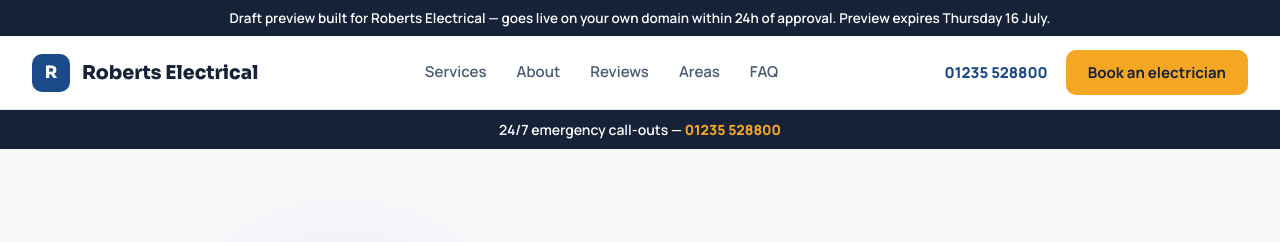
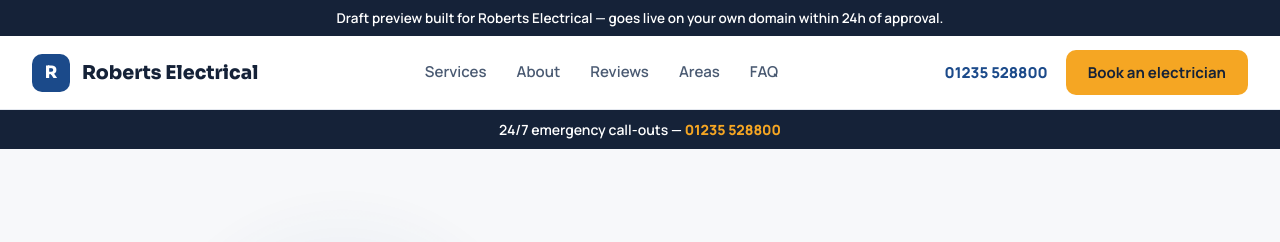
Before and after one commit to East-designs/preview-electrician-oxford-abingdon-didcot, a plain HTML site: page index.html in a window 1280 px wide. Shown: the top 242 px of the page. Drawn offline with nearby package versions, Linux system fonts and the light colour scheme; no server answers.

Commit message:
Banner: remove build-time expiry date (stamped at outreach time instead)

```diff
--- a/index.html
+++ b/index.html
@@ -61,7 +61,7 @@
 </helmet>
 
 <div ref="{{ rootRef }}" data-ph-hide="{{ phHide }}" data-anim="{{ animOn }}" style="background:#F7F8FA; color:#152238; font-family:'Manrope',sans-serif; -webkit-font-smoothing:antialiased;">
-  <div style="position:sticky; top:0; z-index:60; background:#152238; color:#fff; text-align:center; padding:9px 16px; font-family:'Manrope',sans-serif; font-size:13.5px; font-weight:600;">Draft preview built for Roberts Electrical — goes live on your own domain within 24h of approval. Preview expires Thursday 16 July.</div>
+  <div style="position:sticky; top:0; z-index:60; background:#152238; color:#fff; text-align:center; padding:9px 16px; font-family:'Manrope',sans-serif; font-size:13.5px; font-weight:600;">Draft preview built for Roberts Electrical — goes live on your own domain within 24h of approval.</div>
 
   <!-- ================= NAV ================= -->
   <div data-screen-label="Nav" data-navbar style="position:sticky; top:0; z-index:50; background:rgba(255,255,255,.92); backdrop-filter:blur(12px); border-bottom:1px solid #E4E8EF;">
```
